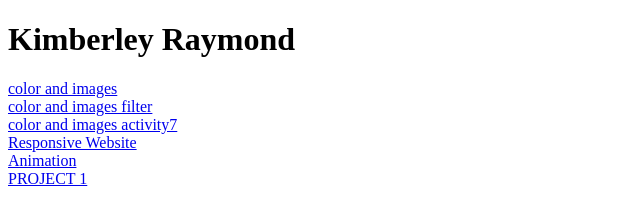
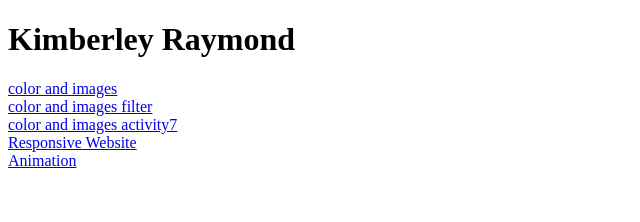
Before and after one commit to KimberleyRaymond/KimberleyRaymond, a plain HTML site: page index.html in a window 1280 px wide. Shown: the full height of the page, 0-640 px from the left. Drawn offline with Linux system fonts and the light colour scheme.

Commit message:
Update index.html

```diff
--- a/index.html
+++ b/index.html
@@ -22,8 +22,6 @@
     <div>
     <a href="animation/animation.html" target="_blank" rel="noopener noreferrer"> Animation</a>
 </div>
-    <div>
-    <a href="Project1/project1.html" target="_blank" rel="noopener noreferrer"> PROJECT 1</a>
-</div>
+
 </body>
 </html>
```
